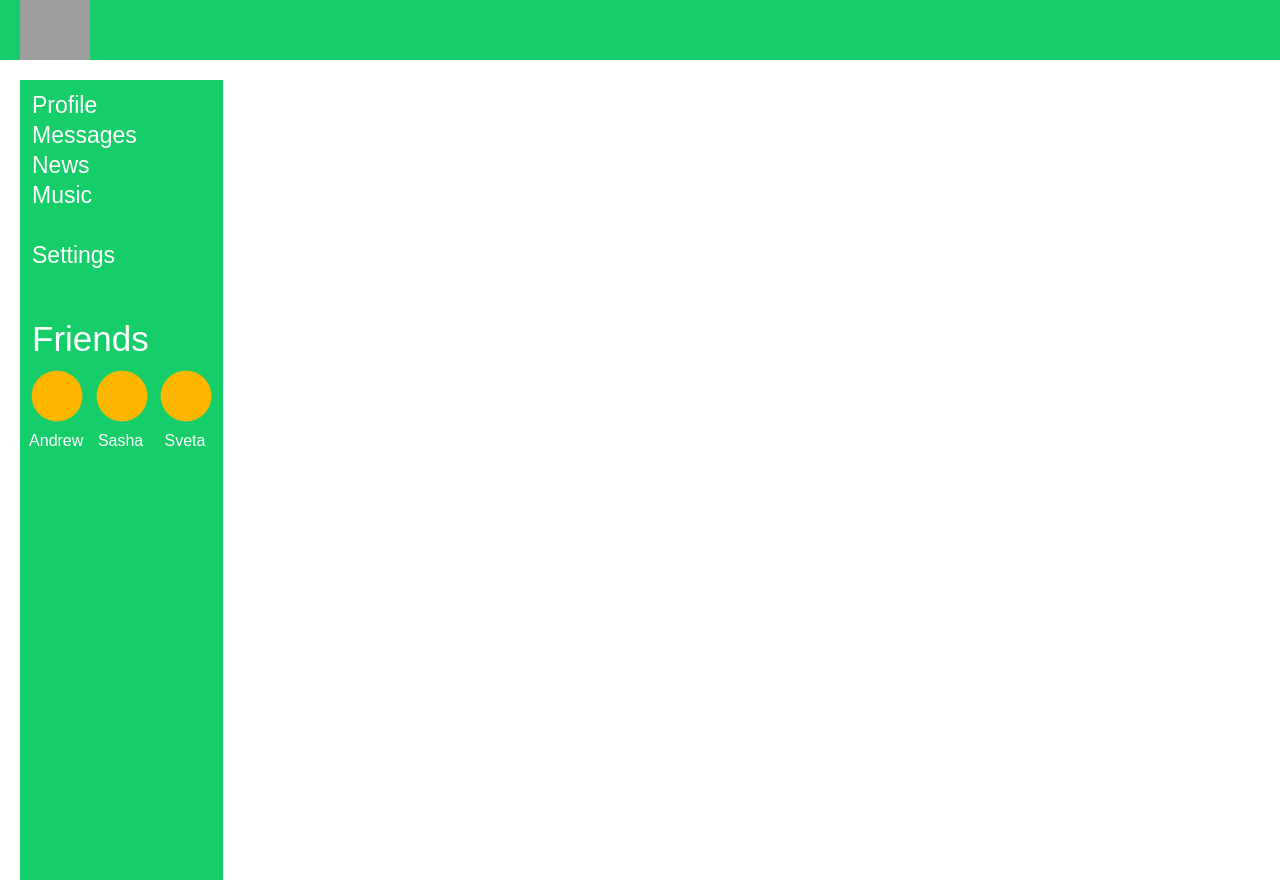
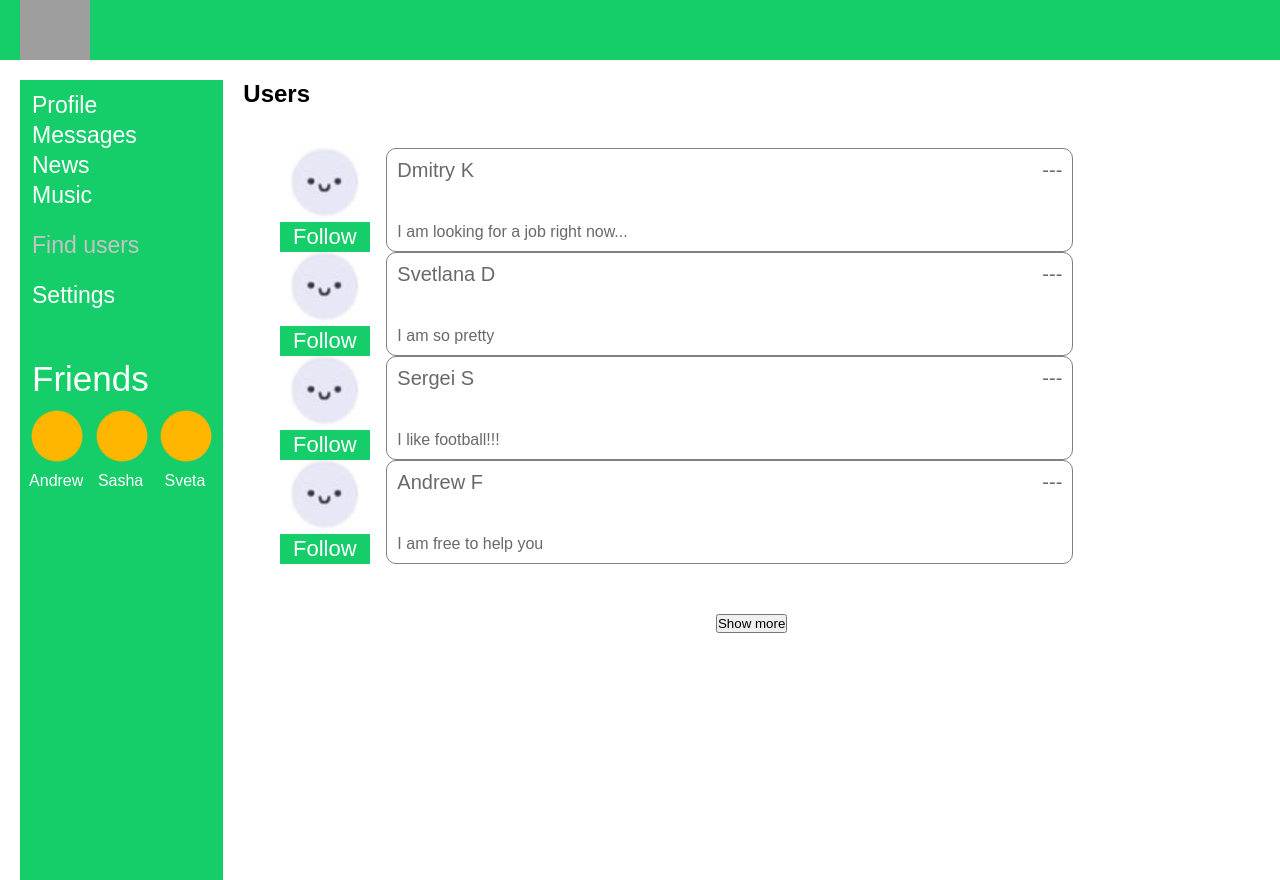
Before and after one commit to HogHordGit/Social-Network_React, a React (Create React App) app: page /users in a window 1280 px wide. Built offline with nearby package versions, Linux system fonts and the light colour scheme; grey boxes are pictures that could not be loaded.

Commit message:
make list of users

```diff
--- a/src/App.js
+++ b/src/App.js
@@ -9,7 +9,7 @@ import News from "./components/News/News";
 import {Route, Routes} from "react-router-dom";
 import Music from "./components/Music/Music";
 import Settings from "./components/Settings/Settings";
-import StoreContext from "./StoreContext";
+import UsersContainer from "./components/Users/UsersContainer";
 
 const App = (props) => {
 
@@ -33,6 +33,9 @@ const App = (props) => {
 
                         <Route path="/news/*" element={<News/>}/>
                         <Route path="/music/*" element={<Music/>}/>
+
+                        <Route path="/users/*" element={<UsersContainer/>}/>
+
                         <Route path="/settings/*" element={<Settings/>}/>
                     </Routes>
                 </div>
--- a/src/components/Navbar/Navbar.module.css
+++ b/src/components/Navbar/Navbar.module.css
@@ -12,8 +12,12 @@
     padding-left: 12px;
 }
 
+.menu > :nth-child(5) {
+    margin-top: 20px;
+}
+
 .menu > :last-child {
-    margin-top: 30px;
+    margin-top: 20px;
 }
 
 .friends {
--- /dev/null
+++ b/src/components/Users/User.css
@@ -0,0 +1,76 @@
+.users {
+    width: 100%;
+    height: 100%;
+}
+
+.users__body {
+    margin: 40px 0 0 30px;
+}
+
+.uItem__image img {
+    width: 70px;
+    height: 70px;
+}
+
+.uItem {
+    display: grid;
+    grid-template-columns: 0.15fr 1fr;
+    max-width: 800px;
+    gap: 10px;
+}
+
+.uItem__photo {
+    display: flex;
+    flex-direction: column;
+    align-items: center;
+}
+
+.uItem__button button {
+    background-color: #15CD69;
+    width: 90px;
+    height: 30px;
+    color: #ffffff;
+    font-size: 22px;
+    border: none;
+    cursor: pointer;
+}
+
+.users__button {
+    margin-top: 50px;
+    text-align: center;
+}
+
+.users__button button {
+    cursor: pointer;
+}
+
+.uItem__info {
+    display: flex;
+    width: 100%;
+    justify-content: space-between;
+    border: 1px solid gray;
+    border-radius: 10px;
+    padding: 10px 10px;
+}
+
+.uItem__aboutBody {
+    display: flex;
+    flex-direction: column;
+    justify-content: space-between;
+    height: 100%;
+}
+
+.uItem__name span {
+    color: dimgray;
+    font-size: 20px;
+}
+
+.uItem__message {
+    color: dimgray;
+}
+
+.uItem__location {
+    color: dimgray;
+    font-size: 20px;
+    font-weight: 500;
+}
--- /dev/null
+++ b/src/components/Users/UserItem/UserItem.jsx
@@ -0,0 +1,36 @@
+import React from "react";
+
+const UserItem = (props) => {
+  return (
+      <div className="users__item uItem">
+
+          <div className="uItem__photo">
+              <div className="uItem__image">
+                  <img src="./img/smile.jpg" alt="face"/>
+              </div>
+              <div className="uItem__button">
+                  <button>Follow</button>
+              </div>
+          </div>
+
+          <div className="uItem__info">
+              <div className="uItem__about">
+                  <div className="uItem__aboutBody">
+                      <div className="uItem__name">
+                          <span>{props.fullName}</span>
+                      </div>
+                      <div className="uItem__message">
+                          <span>{props.status}</span>
+                      </div>
+                  </div>
+              </div>
+              <div className="uItem__location">
+                  <span>---</span>
+              </div>
+          </div>
+
+      </div>
+  )
+};
+
+export default UserItem;
--- /dev/null
+++ b/src/components/Users/Users.jsx
@@ -0,0 +1,25 @@
+import React from "react";
+import "./User.css";
+import UsersListContainer from "./UsersList/UsersListContainer";
+
+const Users = (props) => {
+    return (
+        <div className="users_holder users">
+            <div className="users__title">
+                <h2>Users</h2>
+            </div>
+
+            <div className="users__body">
+
+                <UsersListContainer />
+
+            </div>
+
+            <div className="users__button">
+                <button>Show more</button>
+            </div>
+        </div>
+    )
+};
+
+export default Users;
--- /dev/null
+++ b/src/components/Users/UsersContainer.jsx
@@ -0,0 +1,26 @@
+import React from "react";
+import Users from "./Users";
+import { connect } from "react-redux";
+import {followAC, setUsersAC, unfollowAC} from "../../redux/reducers/users-reducer";
+
+const mapStateToProps = (state) => {
+    return {
+      users: state.usersPage.usersData
+    };
+};
+
+const mapDispatchToProps = (dispatch) => {
+    return {
+      follow: (userID) => {
+          dispatch(followAC(userID));
+      },
+      unfollow: (userID) => {
+          dispatch(unfollowAC(userID));
+      },
+      setUsers: (users) => {
+          dispatch(setUsersAC(users));
+      }
+    };
+};
+
+export default connect(mapStateToProps, mapDispatchToProps)(Users);
--- /dev/null
+++ b/src/components/Users/UsersList/UsersList.jsx
@@ -0,0 +1,13 @@
+import React from "react";
+
+const UsersList = (props) => {
+    console.log(props.usersElements);
+
+    return(
+        <div>
+            {props.usersElements}
+        </div>
+    );
+};
+
+export default UsersList;
--- /dev/null
+++ b/src/components/Users/UsersList/UsersListContainer.jsx
@@ -0,0 +1,21 @@
+import React from "react";
+import {connect} from "react-redux";
+import UsersList from "./UsersList";
+import UserItem from "../UserItem/UserItem";
+
+const mapStateToProps = (state) => {
+    const usersElements = state.usersPage.usersData
+        .map(user => <UserItem fullName={user.fullName} status={user.status}/>)
+
+    return {
+        usersElements
+    };
+};
+
+// const mapDispatchToProps = (dispatch) => {
+//
+// };
+
+const UsersListContainer = connect(mapStateToProps)(UsersList);
+
+export default UsersListContainer;
--- a/src/redux/reducers/navbar-reducer.js
+++ b/src/redux/reducers/navbar-reducer.js
@@ -4,7 +4,8 @@ const initialState = {
         {id: 2, link: "/dialogs", title: "Messages"},
         {id: 3, link: "/news", title: "News"},
         {id: 4, link: "/music", title: "Music"},
-        {id: 5, link: "/settings", title: "Settings"},
+        {id: 5, link: "/users", title: "Find users"},
+        {id: 6, link: "/settings", title: "Settings"},
     ],
     navFriends: [
         {id: 1, img: "./img/frinds-photo.png", name: "Andrew"},
--- /dev/null
+++ b/src/redux/reducers/users-reducer.js
@@ -0,0 +1,72 @@
+const FOLLOW = "FOLLOW";
+const UNFOLLOW = "UNFOLLOW";
+const SET_USERS = "SET_USERS";
+
+const initialState = {
+    usersData: [
+        {
+            id: 1,
+            fullName: "Dmitry K",
+            followed: false,
+            status: "I am looking for a job right now...",
+            location: {city: "Minsk", country: "Belarus"}
+        },
+        {
+            id: 2,
+            fullName: "Svetlana D",
+            followed: false,
+            status: "I am so pretty",
+            location: {city: "Minsk", country: "Belarus"}
+        },
+        {
+            id: 3,
+            fullName: "Sergei S",
+            followed: true,
+            status: "I like football!!!",
+            location: {city: "Kyiv", country: "Ukraine"}
+        },
+        {
+            id: 4,
+            fullName: "Andrew F",
+            followed: true,
+            status: "I am free to help you",
+            location: {city: "Philadelphia", country: "United States"}
+        }
+    ]
+};
+
+const usersReducer = (state = initialState, action) => {
+    switch (action.type) {
+        case FOLLOW:
+            return  {
+                ...state,
+                usersData: state.usersData.map((u) => {
+                    if (u.id === action.userID) return {...u, followed: true};
+
+                    return u;
+                })
+            };
+        case UNFOLLOW:
+            return {
+                ...state,
+                usersData: state.usersData.map((u) => {
+                    if (u.id === action.userID) return {...u, followed: false};
+
+                    return u;
+                })
+            };
+        case SET_USERS:
+            return {
+                ...state,
+                usersData: [...state.usersData, ...action.users]
+            };
+        default:
+            return state;
+    }
+};
+
+export const followAC = (userID) => ({type: FOLLOW, userID });
+export const unfollowAC = (userID) => ({type: UNFOLLOW, userID});
+export const setUsersAC = (users) => ({type: SET_USERS, users});
+
+export default usersReducer;
--- a/src/redux/redux-store.js
+++ b/src/redux/redux-store.js
@@ -2,11 +2,13 @@ import {combineReducers, legacy_createStore as createStore} from "redux";
 import profileReducer from "./reducers/profile-reducer";
 import dialogReducer from "./reducers/dialog-reducer";
 import navbarReducer from "./reducers/navbar-reducer";
+import usersReducer from "./reducers/users-reducer";
 
 const reducersGroup = combineReducers({
     profilePage: profileReducer,
     dialogsPage: dialogReducer,
-    navbarData: navbarReducer
+    navbarData: navbarReducer,
+    usersPage: usersReducer
 });
 
 let store = createStore(reducersGroup);
```
